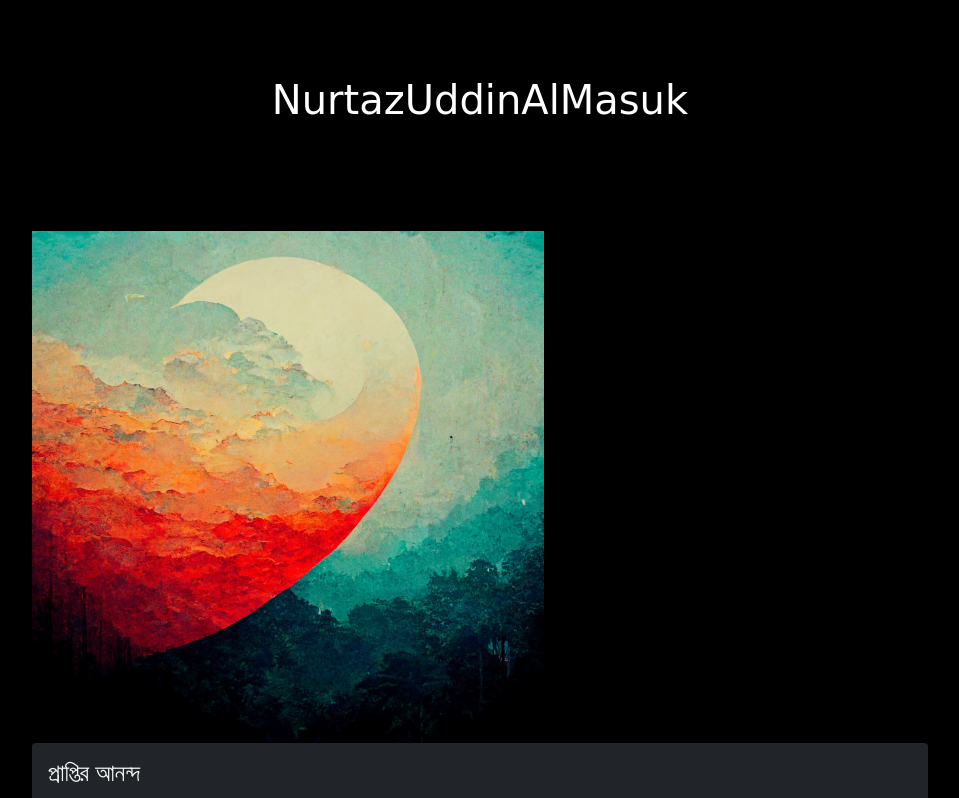
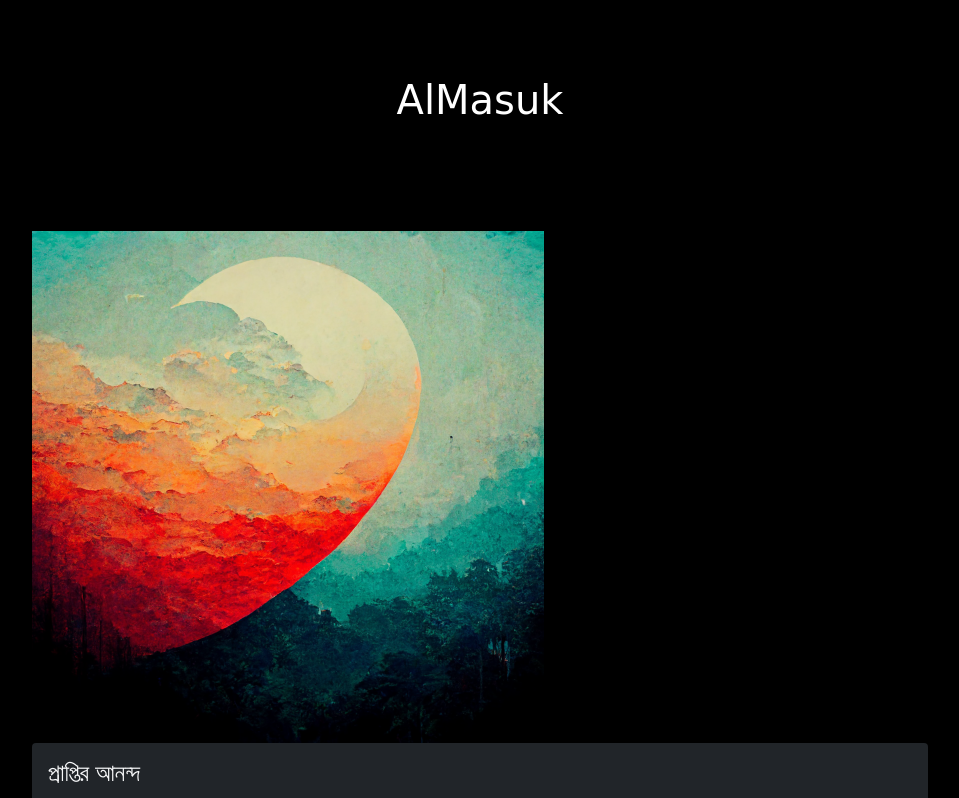
Before and after one commit to nurtaz40/gearlessjoe, a plain HTML site: page index - Copy - Copy - Copy (2).html in a window 1280 px wide. Shown: the top 798 px of the page, without its empty margins (160-1119 px from the left). Drawn offline with nearby package versions, Linux system fonts and the light colour scheme; a web font is replaced by a local one.

Commit message:
Update index - Copy - Copy - Copy (2).html

```diff
--- a/index - Copy - Copy - Copy (2).html
+++ b/index - Copy - Copy - Copy (2).html
@@ -34,7 +34,7 @@
 
       <!-- ----------------------------------------------nav bar ----------- -------------------------------------->
       <nav id="navigation1" class="navbar navbar-expand-lg  navbar-dark sticky-top pb-5">
-        <a class="navbar-brand mx-auto my-auto" href="index.html">NurtazUddinAlMasuk</a>
+        <a class="navbar-brand mx-auto my-auto" href="index.html">AlMasuk</a>
 
 
       </nav>
```
